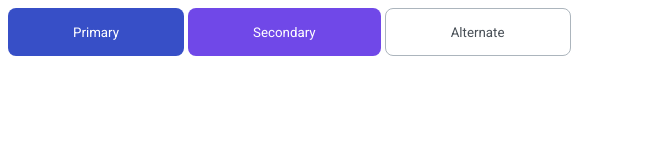
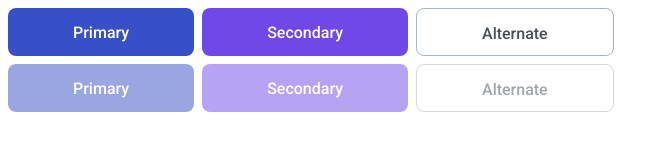
Before and after one commit to js-tasks-ru/htmlcss-20220919_kuzya9, a website: page 03-lection1/01-button/index.html in a window 1280 px wide. Shown: the whole page, without its empty margins (0-669 px from the left). Drawn offline with Linux system fonts and the light colour scheme.

Commit message:
fix dz3-1

```diff
--- a/03-lection1/01-button/button.css
+++ b/03-lection1/01-button/button.css
@@ -1,4 +1,11 @@
 /* Стилизация кнопки */
+
+.container {
+    display: flex;
+    gap: 8px;
+    flex-wrap: wrap;
+    width: 700px;
+}
 
 .button {
     height: 48px;
@@ -7,6 +14,12 @@
     padding:  15px 65px 14px 65px;
     cursor: pointer;
     color: var(--white);
+    font-family: Roboto;
+    font-size: 16px;
+    font-weight: 500;
+    line-height: 19px;
+    text-align: center;
+
 }
 
 .button:disabled {
@@ -14,28 +27,28 @@
     opacity: 0.5;
 }
 
-.button__primary {
+.button_primary {
     background: var(--primary);
 }
 
-.button__primary:hover {
+.button_primary:hover {
     background: #2342C0;;
 }
 
-.button__secondary {
+.button_secondary {
     background: var(--secondary);
 }
 
-.button__secondary:hover {
+.button_secondary:hover {
     background: #5028C6;
 }
 
-.button__alternate {
+.button_alternate {
     color: var(--grey-4);
     border: 1px solid #ACB5BD;
     background: var(--white);
 }
 
-.button__alternate:hover {
+.button_alternate:hover {
     border: 1px solid #212429;
 }
--- a/03-lection1/01-button/index.html
+++ b/03-lection1/01-button/index.html
@@ -1,13 +1,19 @@
 <!DOCTYPE html>
 <!-- Страница с кнопкой -->
+<meta charset="utf-8">
 <html lang="ru">
     <head>
         <link rel="stylesheet" href="../../assets/css/main.css">
         <link rel="stylesheet" href="./button.css">
     </head>
     <body>
-    <button class="button button__primary">Primary</button>
-    <button class="button button__secondary">Secondary</button>
-    <button class="button button__alternate">Alternate</button>
+        <div class="container">
+            <button class="button button_primary">Primary</button>
+            <button class="button button_secondary">Secondary</button>
+            <button class="button button_alternate">Alternate</button>
+            <button disabled class="button button_primary">Primary</button>
+            <button disabled class="button button_secondary">Secondary</button>
+            <button disabled class="button button_alternate">Alternate</button>
+        </div>
     </body>
 </html>
```
